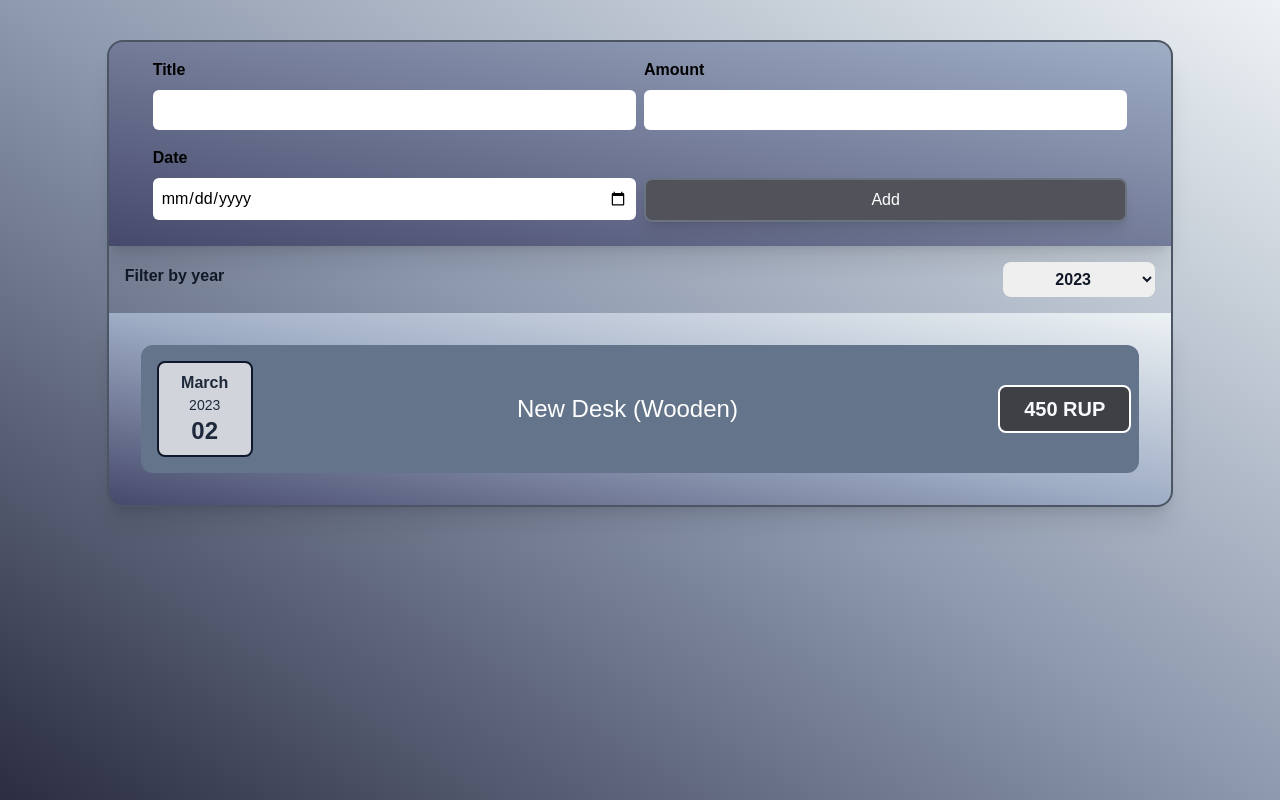
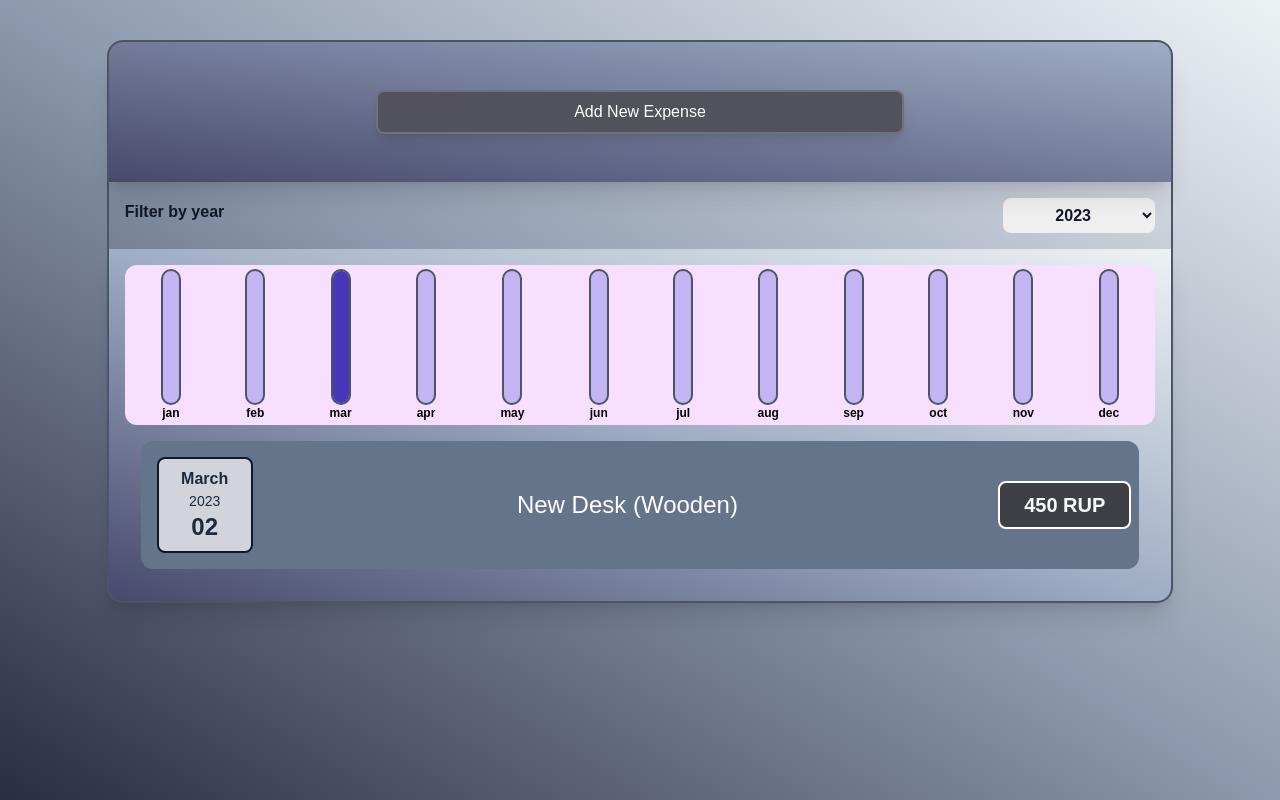
Before and after one commit to AbhishekSingh0901/ReactDevelopment, a React (Create React App) app in the folder 01-react-basics-with-expensetracker/: page / in a window 1280 px wide. Built offline with nearby package versions, Linux system fonts and the light colour scheme.

Commit message:
finishing up the project

```diff
--- /dev/null
+++ b/01-react-basics-with-expensetracker/src/components/Expenses/ExpenseChart.js
@@ -0,0 +1,28 @@
+import React from "react";
+import Chart from "../chart/Chart";
+
+const ExpenseChart = (props) => {
+  const charDataPoints = [
+    { label: "jan", value: 0 },
+    { label: "feb", value: 0 },
+    { label: "mar", value: 0 },
+    { label: "apr", value: 0 },
+    { label: "may", value: 0 },
+    { label: "jun", value: 0 },
+    { label: "jul", value: 0 },
+    { label: "aug", value: 0 },
+    { label: "sep", value: 0 },
+    { label: "oct", value: 0 },
+    { label: "nov", value: 0 },
+    { label: "dec", value: 0 },
+  ];
+
+  for (const expense of props.expenses) {
+    const expenseMonth = expense.date.getMonth();
+    charDataPoints[expenseMonth].value += expense.amount;
+    console.log(charDataPoints);
+  }
+  return <Chart dataPoints={charDataPoints} />;
+};
+
+export default ExpenseChart;
--- a/01-react-basics-with-expensetracker/src/components/Expenses/Expenses.js
+++ b/01-react-basics-with-expensetracker/src/components/Expenses/Expenses.js
@@ -2,6 +2,7 @@ import React, { useState } from "react";
 import ExpensesFilter from "./ExpenseFilter";
 import Card from "../ui/Card";
 import ExpensesList from "./ExpensesList";
+import ExpenseChart from "./ExpenseChart";
 
 const Expenses = (props) => {
   const [fileredYear, SetFilteredYear] = useState("2023");
@@ -21,6 +22,7 @@ const Expenses = (props) => {
         onChangeFilter={filterChangeHandler}
       />
       <Card className="min-h-5/6 p-4 bg-gradient-to-tr shadow-xl from-[#46496b] via-[#9fadc5] to-[#edf2f4] rounded-b-2xl border-x-2 border-b-2 border-gray-600 mb-8 mx-auto w-5/6 max-w-6xl overflow-y-scroll scrollbar-hide ">
+        <ExpenseChart expenses={filteredExpenses} />
         <ExpensesList items={filteredExpenses} />
       </Card>
     </div>
--- a/01-react-basics-with-expensetracker/src/components/Expenses/NewExpences/ExpenseForm.js
+++ b/01-react-basics-with-expensetracker/src/components/Expenses/NewExpences/ExpenseForm.js
@@ -22,7 +22,7 @@ const ExpenseForm = (props) => {
 
     const expenseData = {
       title: enteredtitle,
-      amount: enteredAmount,
+      amount: +enteredAmount,
       date: new Date(enteredDate),
     };
 
@@ -73,6 +73,12 @@ const ExpenseForm = (props) => {
           >
             Add
           </button>
+          <button
+            onClick={props.onCancel}
+            className="absolute top-2 right-3 font-bold text-2xl text-gray-900"
+          >
+            &#8855;
+          </button>
         </div>
       </div>
     </form>
--- a/01-react-basics-with-expensetracker/src/components/Expenses/NewExpences/NewExpense.js
+++ b/01-react-basics-with-expensetracker/src/components/Expenses/NewExpences/NewExpense.js
@@ -1,7 +1,8 @@
-import React from "react";
+import React, { useState } from "react";
 import ExpenseForm from "./ExpenseForm";
 
 const NewExpense = (props) => {
+  const [isEditing, setIsEditing] = useState(false);
   const saveExpenseDataHandler = (enteredExpenseData) => {
     const expenseData = {
       id: Math.random().toString(),
@@ -9,10 +10,34 @@ const NewExpense = (props) => {
     };
     // console.log(expenseData);
     props.onAddExpenseData(expenseData);
+    setIsEditing(false);
+  };
+
+  const addNewExpenseHandler = () => {
+    setIsEditing(true);
+  };
+
+  const closeExpenseHandlert = () => {
+    if (isEditing) {
+      setIsEditing(false);
+    }
   };
   return (
-    <div className="min-h-2/6 bg-gradient-to-tr shadow-xl from-[#46496b] to-[#9fadc5]  p-1 md:py-2 mt-10 rounded-t-2xl border-x-2 border-t-2 border-gray-600 mx-auto w-5/6 max-w-6xl ">
-      <ExpenseForm onSaveExpenseData={saveExpenseDataHandler} />
+    <div className="relative min-h-2/6 bg-gradient-to-tr shadow-xl from-[#46496b] to-[#9fadc5]  p-1 md:py-2 mt-10 rounded-t-2xl border-x-2 border-t-2 border-gray-600 mx-auto w-5/6 max-w-6xl ">
+      {!isEditing && (
+        <button
+          onClick={addNewExpenseHandler}
+          className="bg-zinc-600 my-10 w-full md:w-1/2 px-10 py-2 text-white rounded-lg border-2 border-gray-500 shadow-lg hover:opacity-60"
+        >
+          Add New Expense
+        </button>
+      )}
+      {isEditing && (
+        <ExpenseForm
+          onSaveExpenseData={saveExpenseDataHandler}
+          onCancel={closeExpenseHandlert}
+        />
+      )}
     </div>
   );
 };
--- /dev/null
+++ b/01-react-basics-with-expensetracker/src/components/chart/Chart.js
@@ -0,0 +1,21 @@
+import React from "react";
+import ChartBar from "./ChartBar";
+
+const Chart = (props) => {
+  const valueArr = props.dataPoints.map((dataPoint) => dataPoint.value);
+  const totalMaximum = Math.max(...valueArr);
+  return (
+    <div className="p-1 rounded-xl bg-[#f8dfff] text-center flex justify-around h-40">
+      {props.dataPoints.map((dataPoint) => (
+        <ChartBar
+          key={dataPoint.label}
+          value={dataPoint.value}
+          max={totalMaximum}
+          label={dataPoint.label}
+        />
+      ))}
+    </div>
+  );
+};
+
+export default Chart;
--- /dev/null
+++ b/01-react-basics-with-expensetracker/src/components/chart/ChartBar.js
@@ -0,0 +1,21 @@
+import React from "react";
+
+const ChartBar = (props) => {
+  let barfillHeight = "0%";
+  if (props.max > 0) {
+    barfillHeight = Math.round((props.value / props.max) * 100) + "%";
+    console.log(barfillHeight);
+  }
+  return (
+    <div className="h-full flex flex-col items-center">
+      <div className="flex flex-col h-full w-5 border-2 border-gray-600 rounded-xl bg-[#c3b4f3] overflow-hidden justify-end">
+        <div
+          style={{ height: barfillHeight, backgroundColor: "#4836b9" }}
+          className="w-full transform transition-all ease-in duration-200"
+        ></div>
+      </div>
+      <div className="font-bold text-xs text-center">{props.label}</div>
+    </div>
+  );
+};
+export default ChartBar;
```
